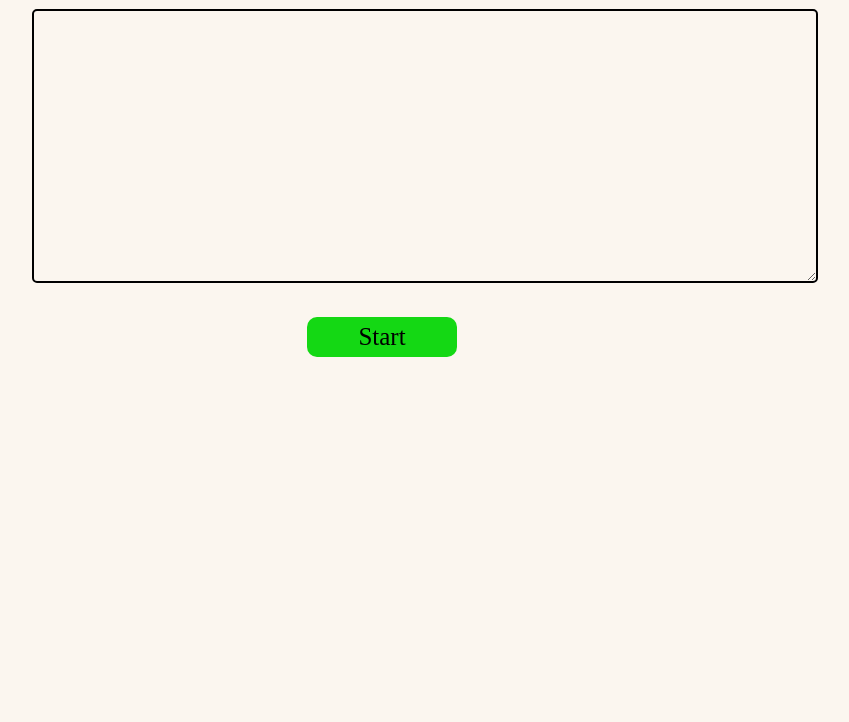
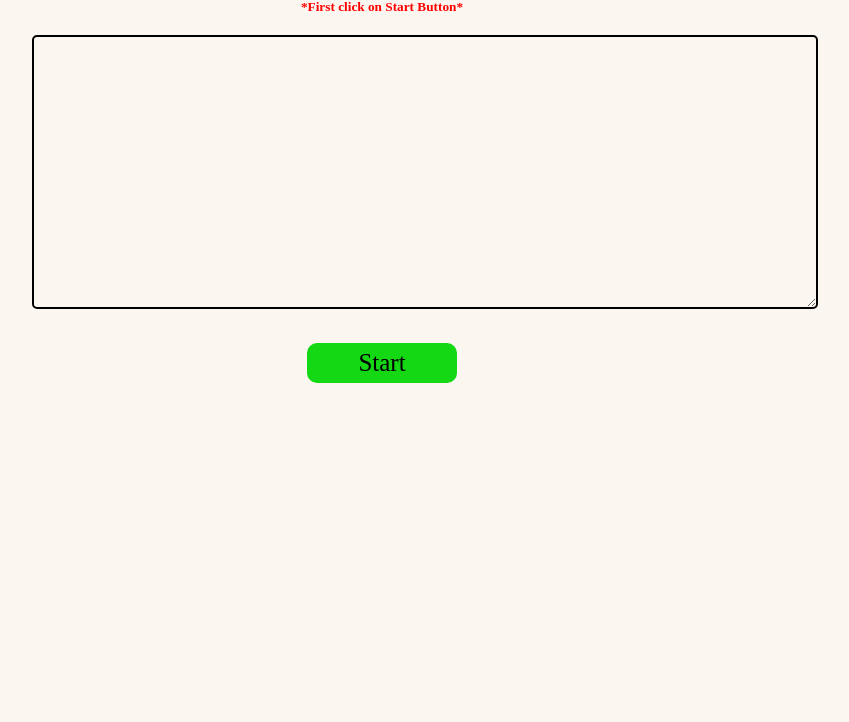
Before and after one commit to Bhushan-09/Typing-Speed-Tester-project, a plain HTML site: page index.html in a window 1280 px wide. Shown: the part 78-800 px from the top of the page, without its empty margins (258-1107 px from the left). Drawn offline with Linux system fonts and the light colour scheme.

Commit message:
Edit on h5

```diff
--- a/index.html
+++ b/index.html
@@ -10,6 +10,7 @@
     <div class="container">
         <div class="textArea">
             <h1>Test Your Typing Speed</h1>
+            <h5>*First click on Start Button*</h5>
             <p id="randomText"></p>
             <textarea disabled cols="80" rows="15" id="textInput" oncopy="return false" onpaste="return false" oncut="return false" ></textarea>
             <p id="result"></p>
--- a/style.css
+++ b/style.css
@@ -11,6 +11,10 @@ body{
     margin: auto;
     text-align: center;
     margin-top: 30px;
+}
+h5{
+    color: red;
+    margin-top: 10px;
 }
 .container button{
     width: 150px;
```
